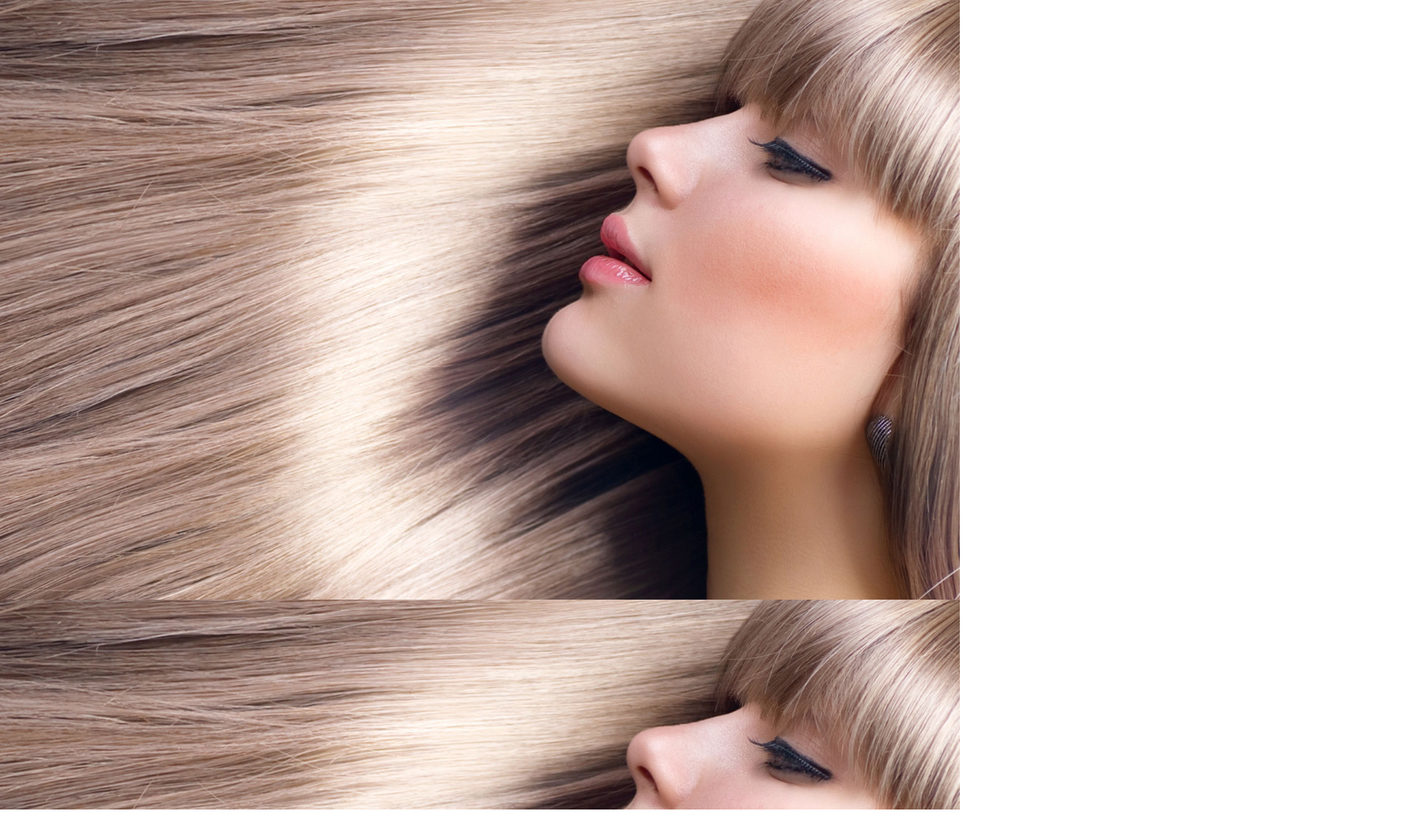
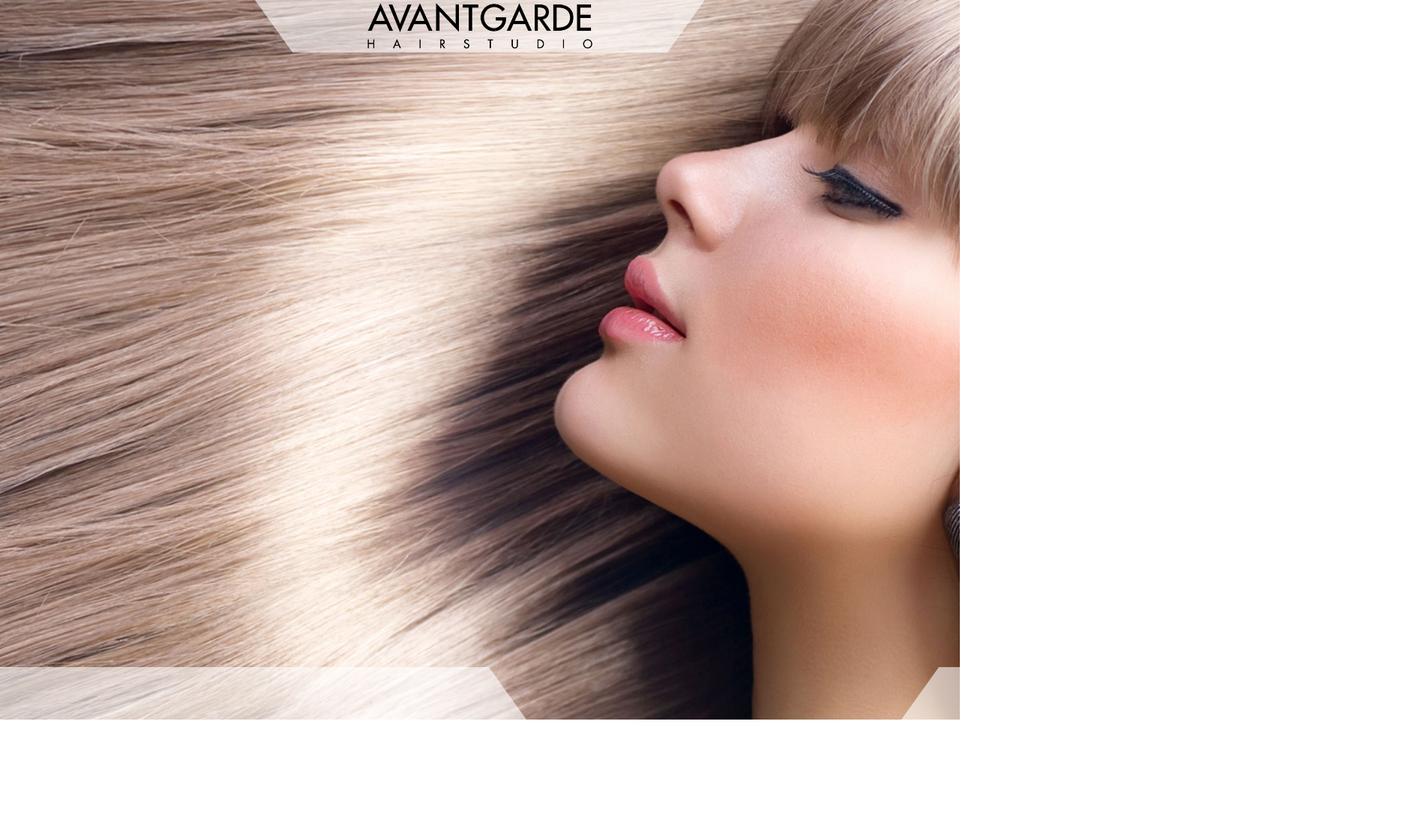
Before and after one commit to Surcrit/Avantgarde-Hjemmeside, a plain HTML site: page index.html in a window 1280 px wide. Shown: the top 1118 px of the page at 75% size, 1903 px wide, since content can reach past the window. Drawn offline with Linux system fonts and the light colour scheme.

Commit message:
omg det virker næsten

```diff
--- a/css/style.css
+++ b/css/style.css
@@ -3,13 +3,79 @@
   padding: 0;
 }
 
+body {
+  width: auto;
+
+}
+
 #parallax_section {
   width: auto;
+
 }
+
+
+#trapez_nav1 {
+  width: 1903px;
+  height: 960px;
+float: left;
+
+}
+
+#trapez_1 {
+	border-top: 70px solid;
+    border-color: rgba(255, 255, 255, 0.6);
+	border-left: 50px solid transparent;
+	border-right: 50px solid transparent;
+	height: 0;
+	width: 500px;
+  margin: 0 auto;
+position: fixed;
+left: 0;
+right: 0;
+
+}
+
+ #logo {
+  background-image: url(Avantgarde_logo.png);
+  width: 300px;
+  height: 70px;
+  background-repeat: no-repeat;
+  background-size: contain;
+  margin: auto;
+margin-top: -66px;
+
+}
+
+#trapez_2 {
+	border-bottom: 70px solid;
+  border-color: rgba(255, 255, 255, 0.6);
+	border-right: 50px solid transparent;
+	height: 0;
+	width: 652px;
+position: absolute;
+margin-top: 890px;
+left: 0;
+right: 0;
+
+}
+#trapez_3 {
+	border-bottom: 70px solid;
+    border-color: rgba(255, 255, 255, 0.6);
+	border-left: 50px solid transparent;
+	height: 0;
+	width: 651px;
+margin-left: 1202px;
+margin-top: 890px;
+
+left: 0;
+right: 0;
+
+}
+
 
 .parallax {
   background-image: url(parallax_back.jpg);
-  height: 1080px;
+  height: 960px;
   width: auto;
   background-attachment: fixed;
   background-position: center;
--- a/index.html
+++ b/index.html
@@ -8,6 +8,26 @@
   <title>Document</title>
 </head>
 <body>
+
+  <div id="trapez_nav1">
+
+
+
+  <div id="trapez_1">
+<a href="index.html">
+    <div id="logo">
+
+
+    </div>
+    </a>
+  </div>
+  <div id="trapez_2">
+
+  </div>
+  <div id="trapez_3">
+
+  </div>
+    </div>
   <section id=parallax_section>
 
 
```
Also changed, not shown: css/Avantgarde_logo.png (added).
